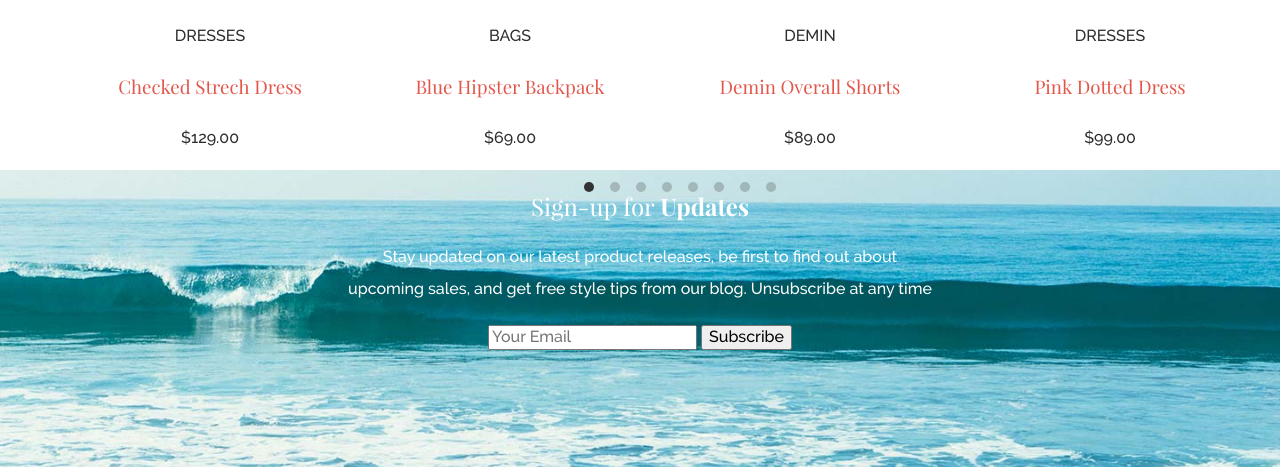
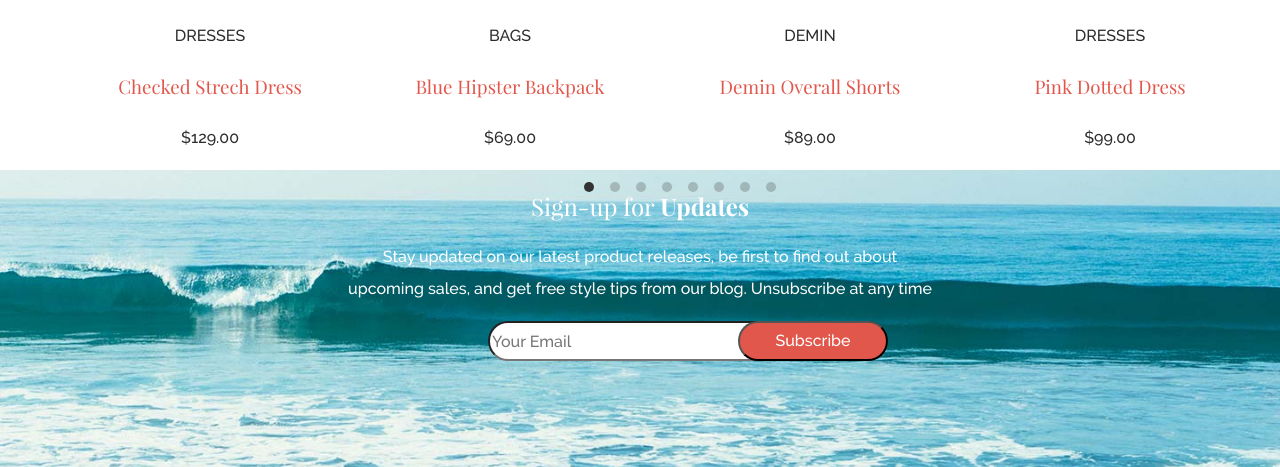
Before and after one commit to rishabagrawal/Aloha-project-, a plain HTML site: page index.html in a window 1280 px wide. Shown: the part 1678-2145 px from the top of the page. Drawn offline with nearby package versions, Linux system fonts and the light colour scheme.

Commit message:
subscribe button and styling in css

```diff
--- a/index.html
+++ b/index.html
@@ -138,13 +138,15 @@ scroll-behavior: smooth;>
                 <p>Stay updated on our latest product releases, be first to find out about <br>upcoming sales, and get free
                     style tips from our blog. Unsubscribe at any time</p>
             </div>
-            <div class="subscribe">
+
                 <form>
-                    <input type="email" placeholder="Your Email"/>
-                    <input type="submit" value="Subscribe"/>
+                    <div class="subscribe">
+                    <input type="email" placeholder="Your Email" class="email-address"/>
+                    <input type="submit" value="Subscribe"class="subscribe-button"/>
+                </div>
                 </form>
 
-            </div>
+
        </div>
     </section>
     <!--Footer section-->
--- a/style.css
+++ b/style.css
@@ -166,6 +166,29 @@ ul li h3 {
     display: flex;
 
 }
+.subscribe{
+    position: relative;
+}
+.subscribe-button{
+    border-radius: 50px;
+    color:#fff;
+    right: 30%;
+    top: 60%;
+    position: absolute;
+    width: 150px;
+    height: 40px;
+    background:#e2574c;
+
+
+}
+
+.email-address{
+    border-radius: 80px;
+    position: absolute;
+    width:400px;
+    right: 30%;
+    height:40px;
+}
 
 .footer-wrapper {
     background: #242424;
```
